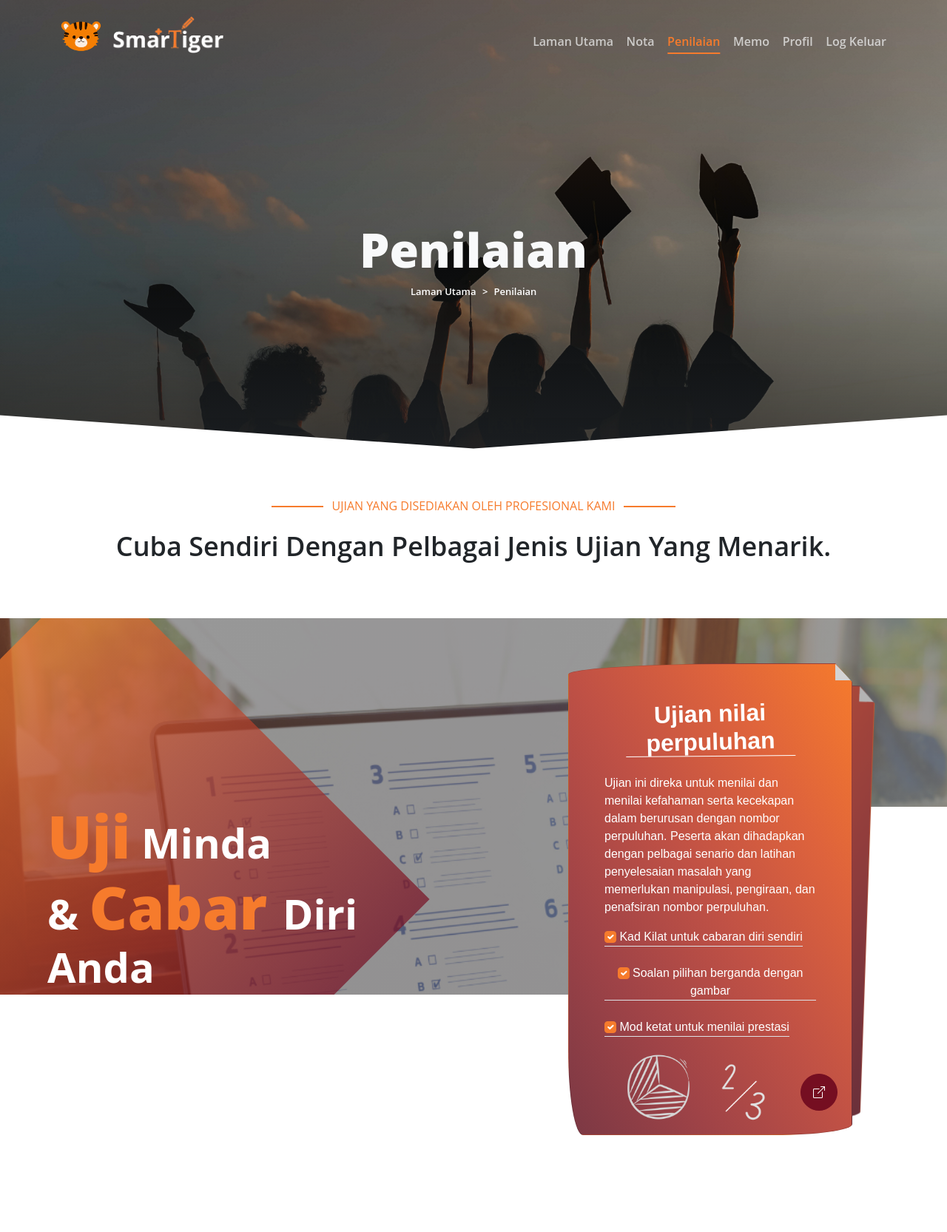
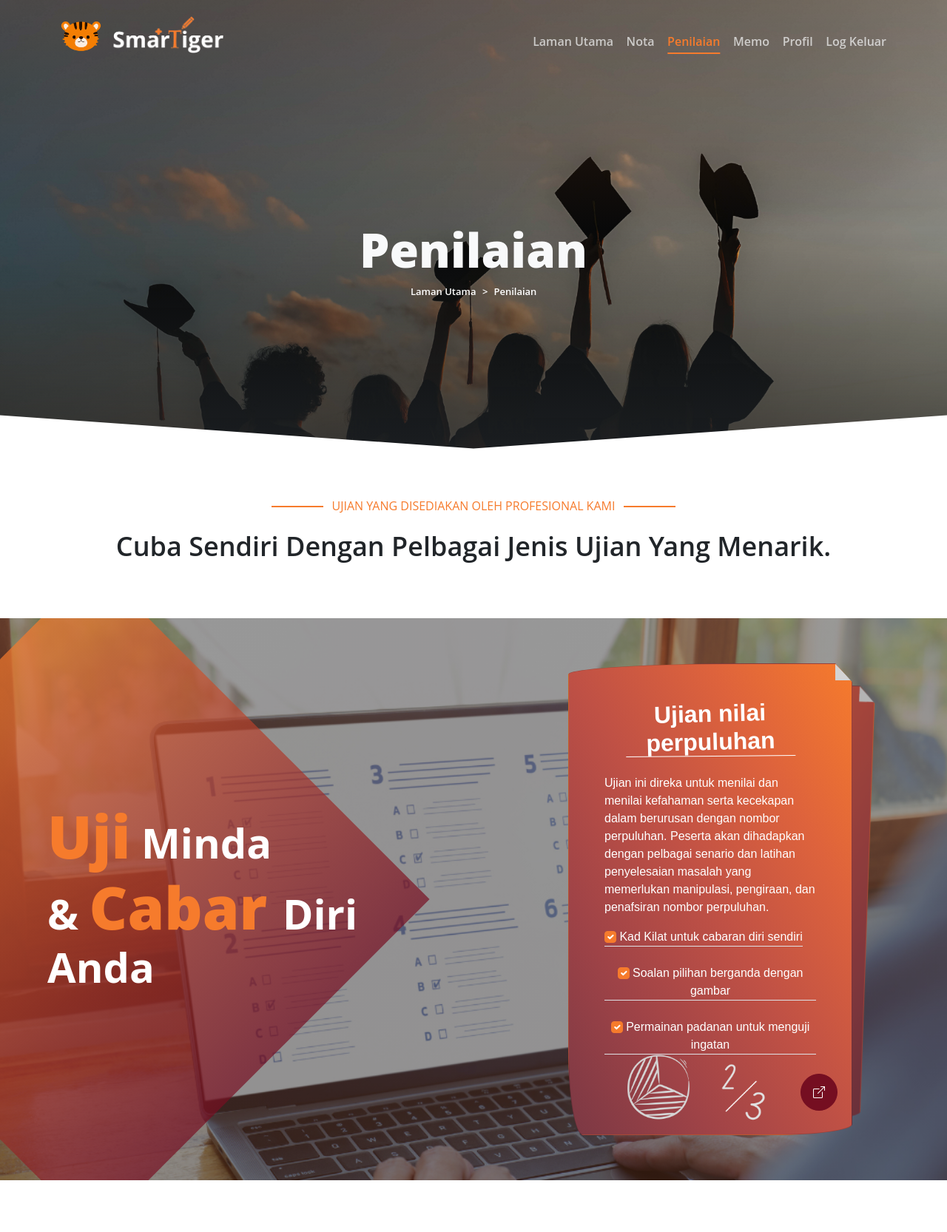
Before and after one commit to karmin88/Tigers, a Flask app: page /list_quiz in a window 1280 px wide. Shown: the top 1666 px of the page at 74% size. Run offline with Flask 3, Linux system fonts and the light colour scheme; the visitor is signed in with stand-in values (Sample User, id 1); data comes from the database, SQL or seed files in the repository; data that the repository does not hold is empty; some libraries are stand-ins or nearby versions; some web fonts are replaced.

Commit message:
change description for paper card

```diff
--- a/templates/list_quiz.html
+++ b/templates/list_quiz.html
@@ -82,7 +82,7 @@
                 </div>
                 <div class="border-bottom mb-3">
                   <input type="checkbox" class="form-check-input" onclick="return false;" checked>
-                  Mod ketat untuk menilai prestasi
+                  Permainan padanan untuk menguji ingatan
                 </div>
                 <img src="/static/images/pie.png" width="90" height="90" class="position-absolute"
                      style="bottom: 3%; left: 20%">
@@ -116,7 +116,7 @@
                       </div>
                       <div class="border-end pe-2">
                         <input type="checkbox" class="form-check-input" onclick="return false;" checked>
-                        Mod ketat untuk menilai prestasi
+                        Permainan padanan untuk menguji ingatan
                       </div>
                       <a href="/quiz/2" class="btn btn-maroon rounded-circle p-3 paper-button" style="align-self: end">
                         <i class="bi bi-box-arrow-up-right"></i>
```
